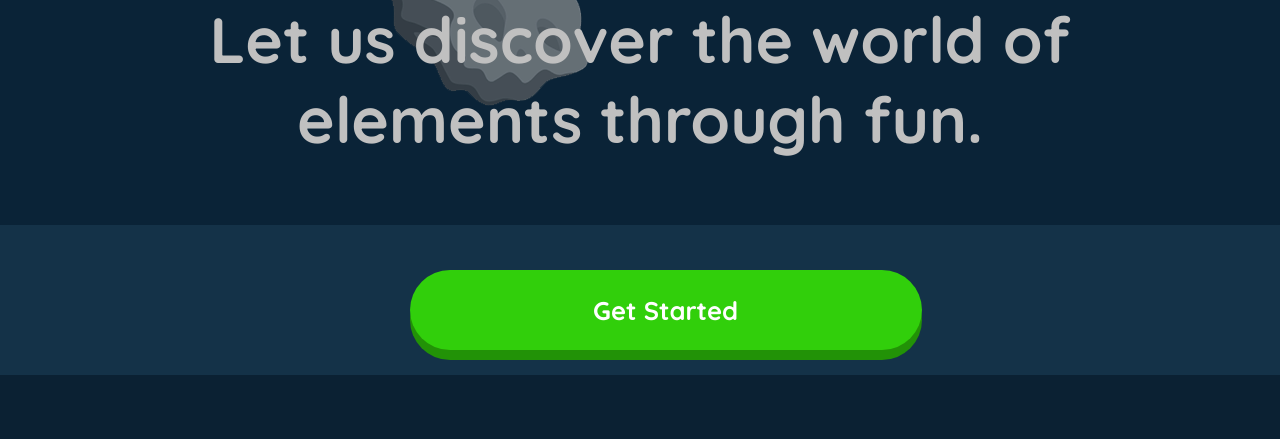
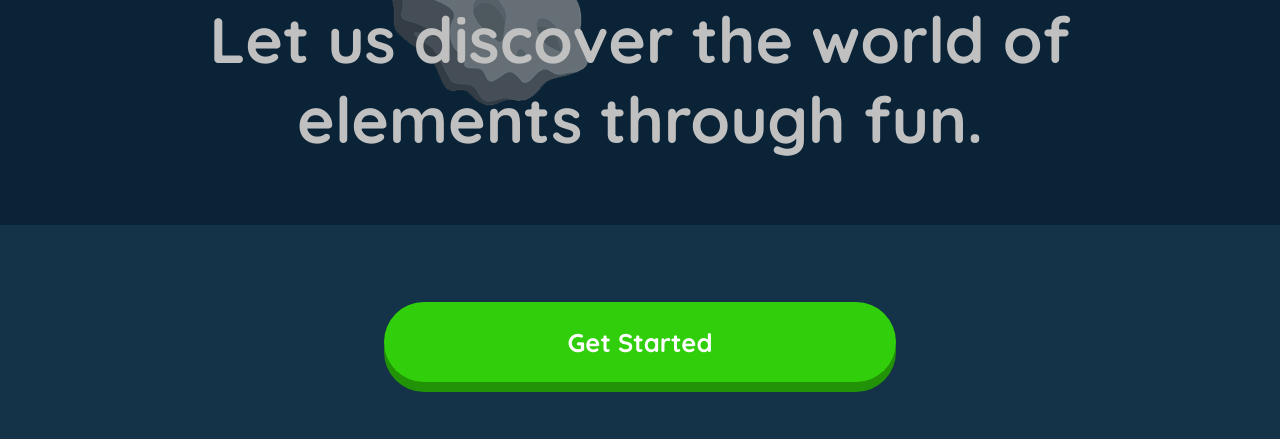
Before and after one commit to CompressedRar/TestTkinter, a Flask app: page / in a window 1280 px wide. Shown: the part 855-1294 px from the top of the page. Before the commit the page ends 1230 px from the top, so only its background shows below. Run offline with Flask 3, Linux system fonts and the light colour scheme.

Commit message:
modified:   __pycache__/main.cpython-312.pyc 	modified:   main.py 	modified:   static/styles/home.css 	modified:   templates/index.html

```diff
--- a/main.py
+++ b/main.py
@@ -9,6 +9,10 @@ def home():
 
 @app.route("/login", methods=["GET", "POST"])
 def login():
+    #checks if user is already in session
+    #if not, authenticate
+    if "currentuser" in session:
+                return redirect(url_for("lobby", user = "HEHE"))
 
     if request.method == "POST":
         mode = request.form["mode"]
@@ -19,14 +23,11 @@ def login():
             username = request.form["login-username"]
             password = request.form["login-password"]
 
-            #checks if user is already in session
-            #if not, authenticate
-            if "currentuser" in session:
-                return redirect(url_for("lobby", user = "HEHE"))
-
             if username == "hehe" and password == "hehe":
                 flash("Login successful", "info")
                 session["currentuser"] = "HEHE"
+
+                #redirect  to lobby page
                 return redirect(url_for("lobby", user = "HEHE"))
             else:
                 return f"Invalid account"
@@ -54,8 +55,9 @@ def lobby(user):
 
 @app.route("/logout")
 def logout():
-    session.pop()
-    return render_template("index.html")
+
+    session.pop("currentuser", None)
+    return redirect(url_for("login", model = "false"))
 
 if __name__ == "__main__":
     app.run()
--- a/static/styles/home.css
+++ b/static/styles/home.css
@@ -126,7 +126,10 @@ body {
     text-align: center;
 }
 
-.main-desc input[type="submit"] {
+.main-desc a {
+    display: flex;
+    align-items: center;
+    justify-content: center;
     transition: 0.2s;
     font-family: 'Quicksand';
     background-color: #31CF0B;
@@ -139,12 +142,18 @@ body {
     font-weight: bold;
     font-size: 2vw;
     box-shadow: 0px 10px #229207;
+    text-align: center;
 }
-.main-desc input[type="submit"]:hover{
+
+.main-desc a {
+    text-decoration: none;
+    color: white;
+}
+.main-desc a:hover{
     background-color: #31ac0B;
 }
 
-.main-desc input[type="submit"]:active {
+.main-desc a:active {
     transform: translateY(10px);
     box-shadow: 0px 0px #229207;
 }
--- a/templates/index.html
+++ b/templates/index.html
@@ -34,9 +34,7 @@
                 Let us discover the world of elements through fun.
             </h4>
 
-            <form action = "login" >
-                <input type="submit" value = "Get Started">
-            </form>
+            <a href="/login">Get Started</a>
         </div>
     </main>
 
```
